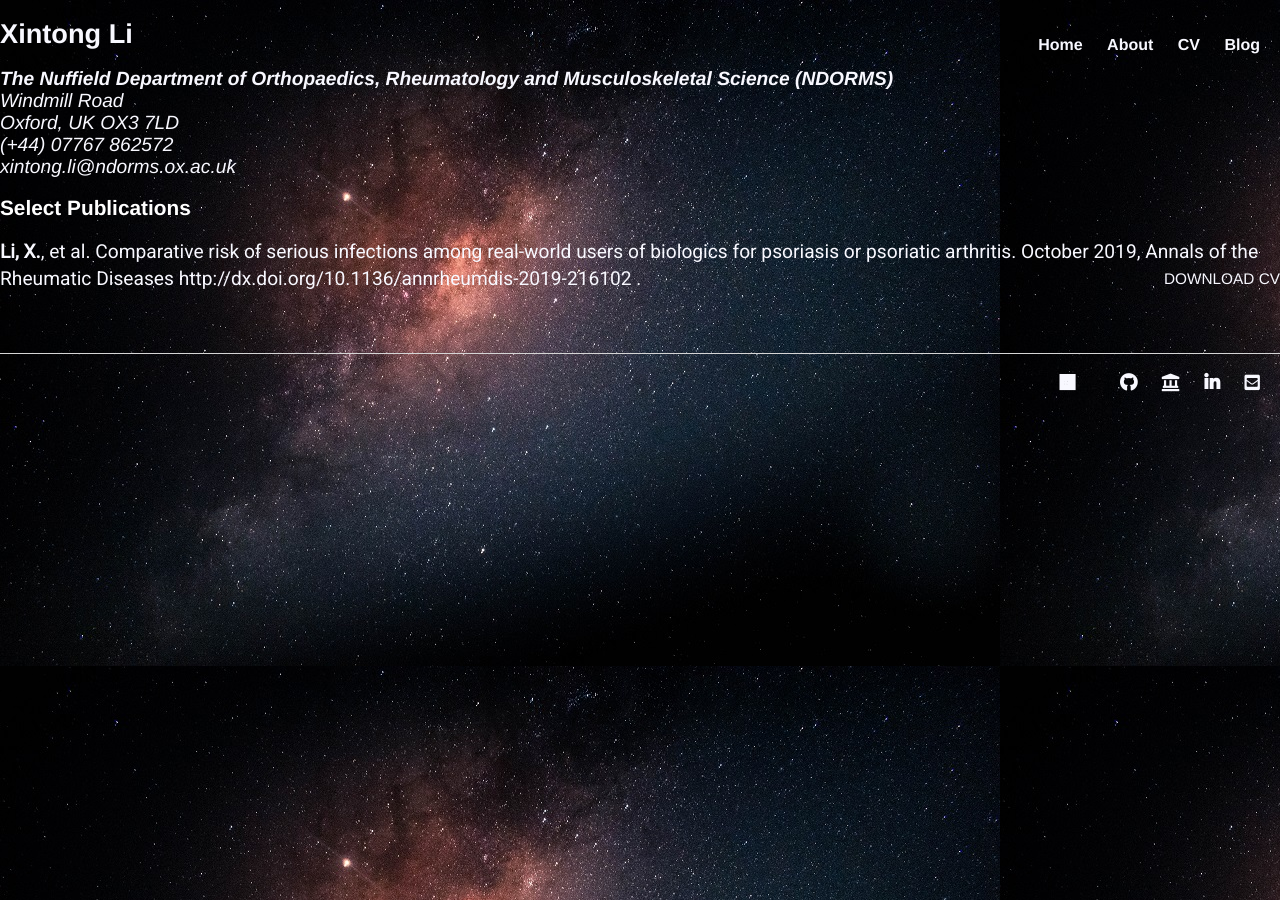
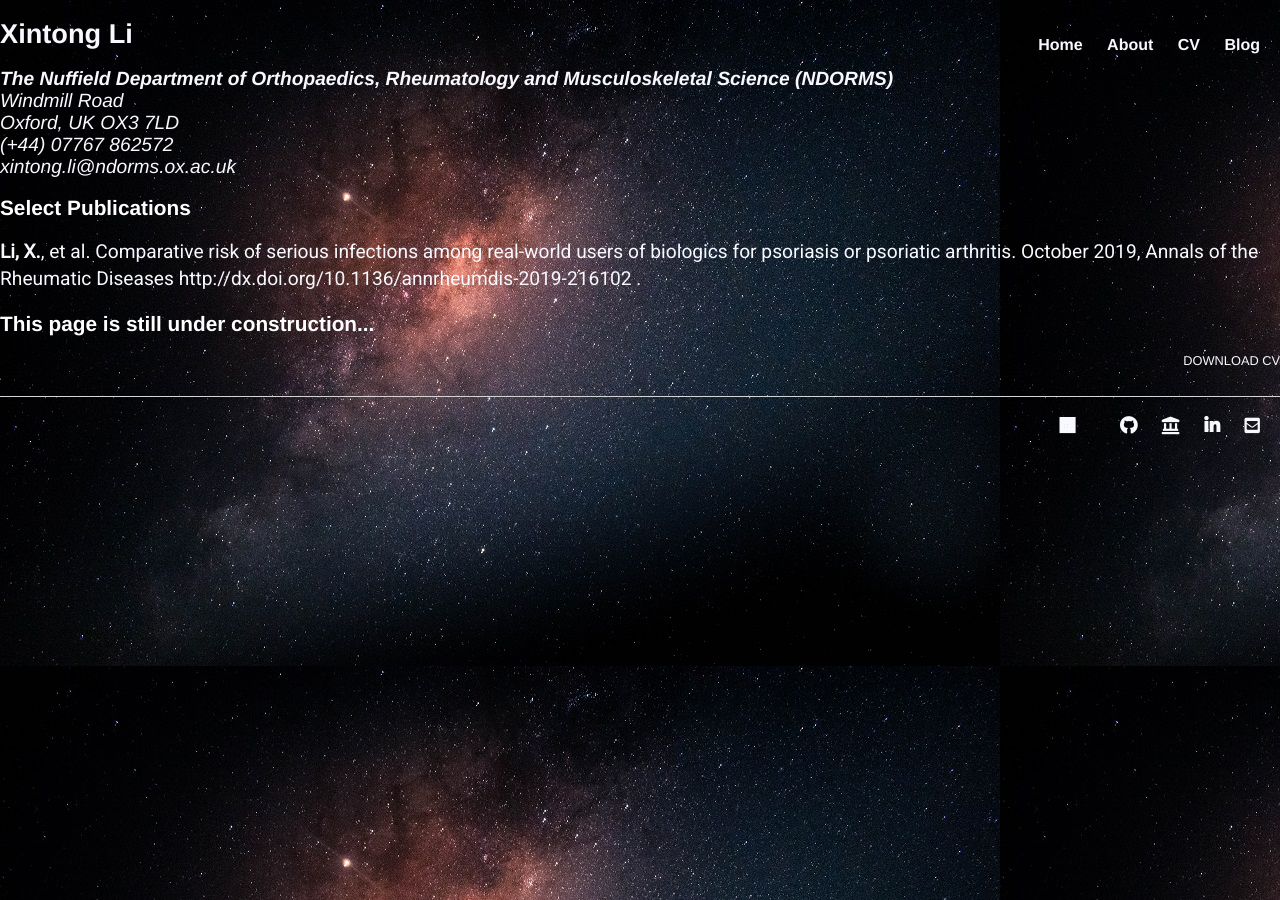
Before and after one commit to Xintong-Li-ZnCu/Xintong-Li-ZnCu.github.io, a Jekyll site: the page built from cv/index.html, in a window 1280 px wide. Built offline with Jekyll 4.4.1, drawn with Linux system fonts in a browser that asks for light colours; nearby versions of some CDN libraries; a style sheet for code colours, icons or effects is not loaded.

Commit message:
Update index.html

```diff
--- a/cv/index.html
+++ b/cv/index.html
@@ -19,6 +19,7 @@ title: CV of Xintong Li
 					<p><strong>Li, X.</strong>, et al. Comparative risk of serious infections among real-world users of biologics for psoriasis or psoriatic arthritis.
 October 2019, Annals of the Rheumatic Diseases <a href="#">http://dx.doi.org/10.1136/annrheumdis-2019-216102 </a>.
 
+		<h2>This page is still under construction...</h2>
 
 			<a href="#" class="download" title="Download CV as PDF">Download CV</a>
 
```
